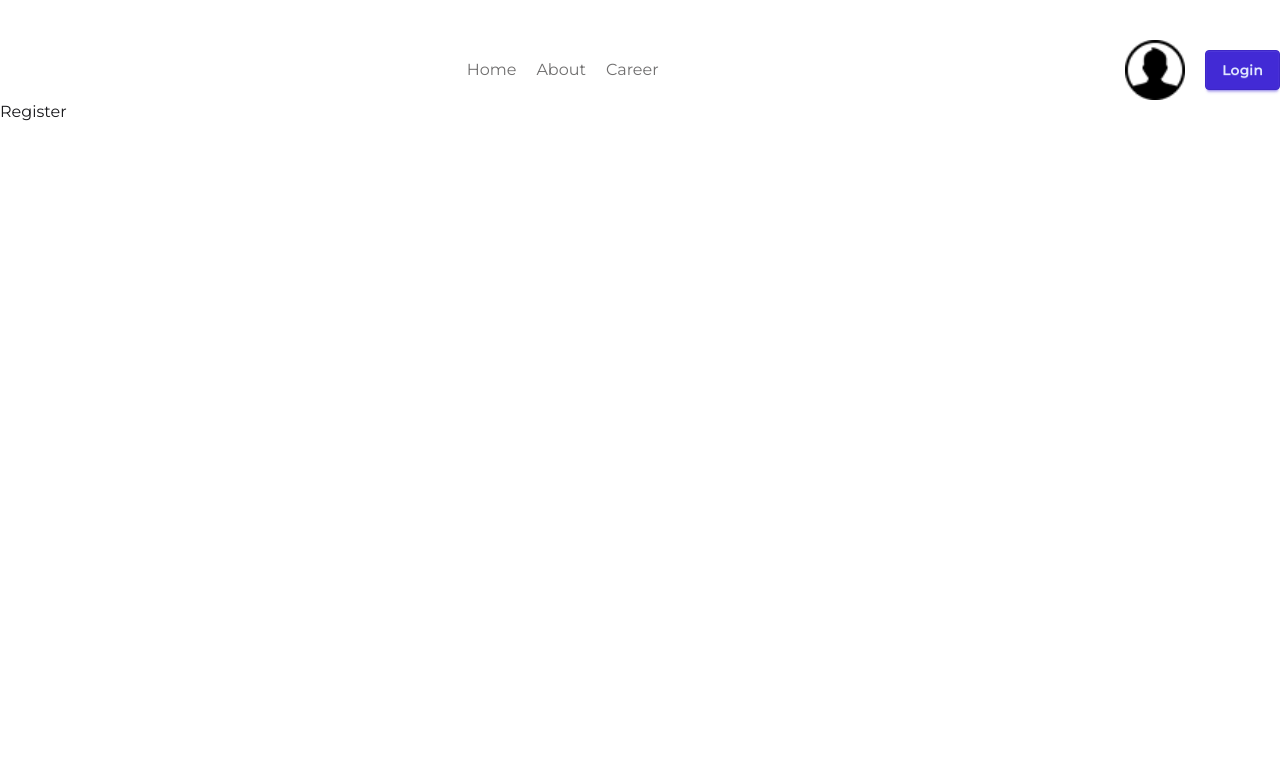
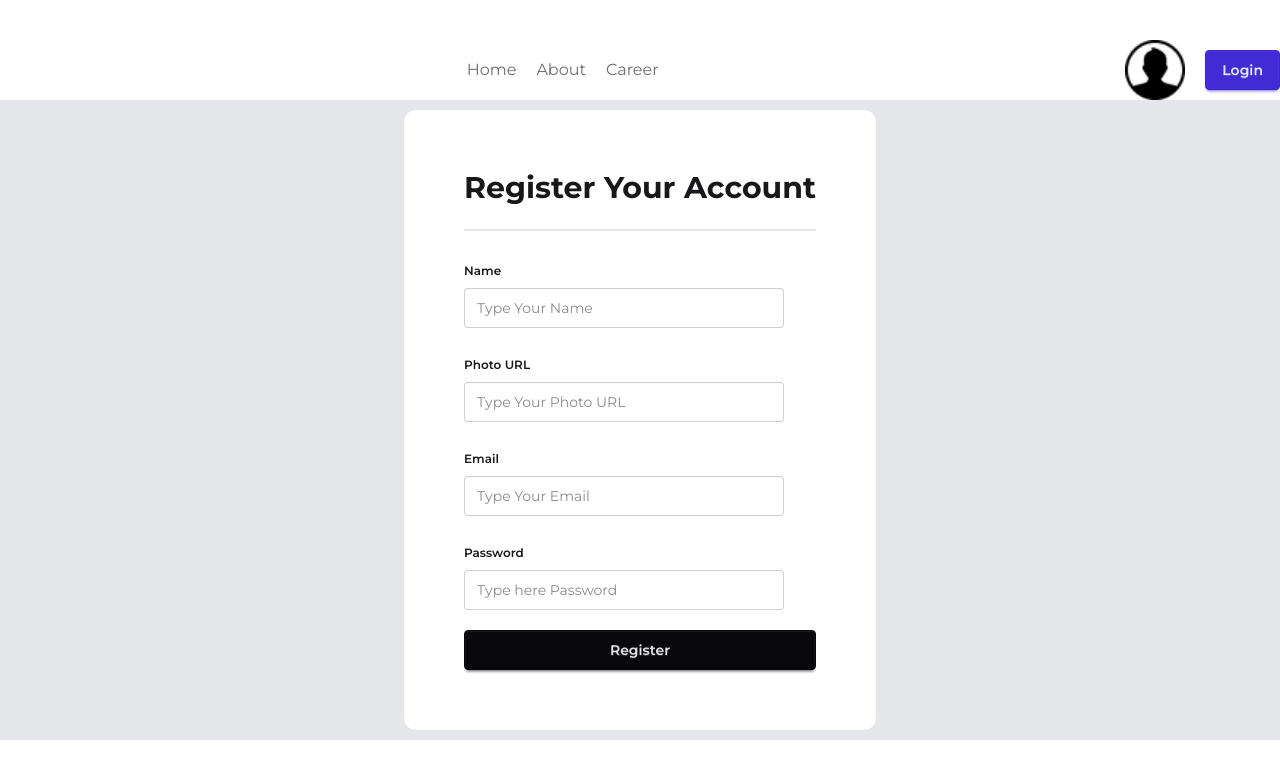
Before and after one commit to ashrafulhoda789/dragon-news-nextjs-project-ph, a Next.js app: page /register in a window 1280 px wide. Shown: the top 778 px of the page. Built offline with nearby package versions, Linux system fonts and the light colour scheme.

Commit message:
design login and register page and install better auth and create .env file

```diff
--- a/package.json
+++ b/package.json
@@ -9,11 +9,13 @@
     "lint": "eslint"
   },
   "dependencies": {
+    "better-auth": "^1.6.9",
     "date-fns": "^4.1.0",
     "next": "16.2.4",
     "react": "19.2.4",
     "react-dom": "19.2.4",
     "react-fast-marquee": "^1.6.5",
+    "react-hook-form": "^7.74.0",
     "react-icons": "^5.6.0"
   },
   "devDependencies": {
--- a/src/app/(auth)/login/page.jsx
+++ b/src/app/(auth)/login/page.jsx
@@ -1,9 +1,52 @@
+'use client'
+import Link from "next/link";
+import { useForm } from "react-hook-form";
 
 
 const LoginPage = () => {
+
+    const { register, handleSubmit, formState: { errors }, watch } = useForm();
+
+    const handleLoginFunc = (data) => {
+        // e.preventDefault();
+
+        // const email = e.target.email.value;
+        // const password = e.target.password.value;
+        // console.log(email, password);
+
+        // console.log(data);
+        const { email, password } = data;
+    }
+
+    // console.log(watch('email'));
+    console.log(errors);
+
     return (
-        <div>
-            Login
+        <div className="container mx-auto min-h-[80vh] bg-gray-200 flex items-center justify-center">
+            <div className="rounded-xl p-15 bg-white">
+                <h2 className="font-bold text-3xl text-center mb-4">Login Your Account</h2>
+
+                <div className="divider"></div>
+
+                <form className="space-y-4" onSubmit={handleSubmit(handleLoginFunc)}>
+                    <fieldset className="fieldset">
+                        <legend className="fieldset-legend">Email</legend>
+                        <input type="email" className="input" placeholder="Type Your Email" {...register("email", { required: "Email Field is required" })} />
+                        {errors.email && <p className="text-red-500">{errors.email.message}</p>}
+
+                    </fieldset>
+
+                    <fieldset className="fieldset">
+                        <legend className="fieldset-legend">Password</legend>
+                        <input type="password" className="input" placeholder="Type here Password" {...register("password", { required: "Password Field is required", minLength: { value: 4, message: 'Password must be at least 4 characters' } })} />
+                        {errors.password && <p className="text-red-500">{errors.password.message}</p>}
+
+
+                    </fieldset>
+                    <button className="btn btn-neutral w-full">Login</button>
+                </form>
+                <p className="mt-5">Don&apos;t have an account? <Link href={'/register'} className="text-blue-500">Register</Link> </p>
+            </div>
         </div>
     );
 };
--- a/src/app/(auth)/register/page.jsx
+++ b/src/app/(auth)/register/page.jsx
@@ -1,9 +1,66 @@
-import React from 'react';
+'use client'
+import Link from "next/link";
+import { useForm } from "react-hook-form";
+
 
 const RegisterPage = () => {
+
+    const { register, handleSubmit, formState: { errors }, watch } = useForm();
+
+    const handleRegisterFunc = (data) => {
+        // e.preventDefault();
+
+        // const email = e.target.email.value;
+        // const password = e.target.password.value;
+        // console.log(email, password);
+
+        // console.log(data);
+        const {email, name, photo, password} = data;
+    }
+
+    // console.log(watch('email'));
+    console.log(errors);
+
     return (
-        <div>
-            Register
+        <div className="container mx-auto min-h-[80vh] bg-gray-200 flex items-center justify-center">
+            <div className="rounded-xl p-15 bg-white">
+                <h2 className="font-bold text-3xl text-center mb-4">Register Your Account</h2>
+
+                <div className="divider"></div>
+
+                <form className="space-y-4" onSubmit={handleSubmit(handleRegisterFunc)}>
+                    <fieldset className="fieldset">
+                        <legend className="fieldset-legend">Name</legend>
+                        <input type="text" className="input" placeholder="Type Your Name" {...register("name", { required: "Name Field is required" })} />
+                        {errors.name && <p className="text-red-500">{errors.name.message}</p>}
+
+                    </fieldset>
+
+                    <fieldset className="fieldset">
+                        <legend className="fieldset-legend">Photo URL</legend>
+                        <input type="text" className="input" placeholder="Type Your Photo URL" {...register("photo", { required: "Photo URL Field is required" })} />
+                        {errors.photo && <p className="text-red-500">{errors.photo.message}</p>}
+
+                    </fieldset>
+
+                    <fieldset className="fieldset">
+                        <legend className="fieldset-legend">Email</legend>
+                        <input type="email" className="input" placeholder="Type Your Email" {...register("email", { required: "Email Field is required" })} />
+                        {errors.email && <p className="text-red-500">{errors.email.message}</p>}
+
+                    </fieldset>
+
+                    <fieldset className="fieldset">
+                        <legend className="fieldset-legend">Password</legend>
+                        <input type="password" className="input" placeholder="Type here Password" {...register("password", { required: "Password Field is required", minLength: { value: 4, message: 'Password must be at least 4 characters' } })} />
+                        {errors.password && <p className="text-red-500">{errors.password.message}</p>}
+
+
+                    </fieldset>
+                    <button className="btn btn-neutral w-full">Register</button>
+                </form>
+
+            </div>
         </div>
     );
 };
```
Also changed, not shown: 2 other files (tests, documents, lock files or other folders).
